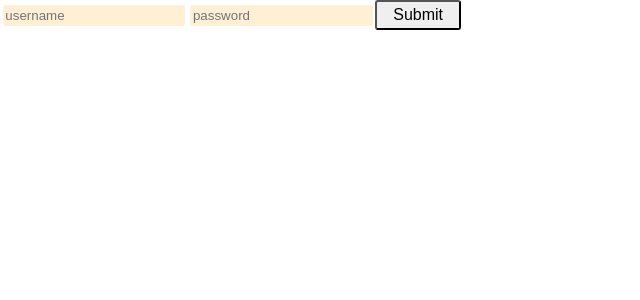
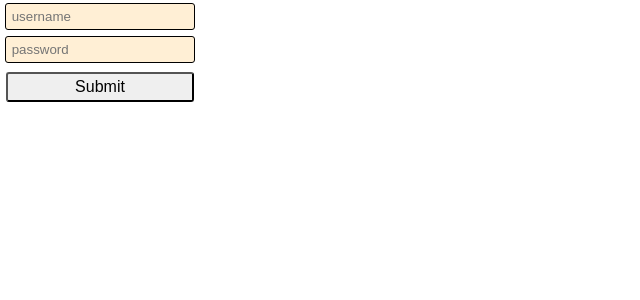
Before and after one commit to Quidiox/deep-chat, a React (Create React App) app: page / in a window 1280 px wide. Shown: the top 300 px of the page, without its empty margins (0-640 px from the left). Built offline with nearby package versions, Linux system fonts and the light colour scheme.

Commit message:
login page

```diff
--- a/src/components/blocks/StyledForm/Button.js
+++ b/src/components/blocks/StyledForm/Button.js
@@ -3,7 +3,8 @@ import styled from 'styled-components'
 const Button = styled.button`
   font-family: Arial;
   font-size: 1em;
-  padding: 0.25em 1em;
+  padding: 0.25em 0.4em;
+  margin: 0.4em;
   border-radius: 3px;
 `
 
--- a/src/components/blocks/StyledForm/Input.js
+++ b/src/components/blocks/StyledForm/Input.js
@@ -1,11 +1,11 @@
 import styled from 'styled-components'
 
 const Input = styled.input`
-  padding: 0.2em;
-  margin: 0.2em;
+  padding: 0.4em;
+  margin: 0.2em 0.4em 0.2em 0.4em;
   color: ${props => props.inputColor || 'black'};
   background: papayawhip;
-  border: none;
+  border: solid black 1px;
   border-radius: 3px;
 `
 
--- a/src/components/blocks/StyledForm/index.js
+++ b/src/components/blocks/StyledForm/index.js
@@ -2,7 +2,11 @@ import styled from 'styled-components'
 import Input from './Input'
 import Button from './Button'
 
-const StyledForm = styled.form``
+const StyledForm = styled.form`
+  display: flex;
+  flex-direction: column;
+  width: 200px;
+`
 
 StyledForm.Input = Input
 StyledForm.Button = Button
--- a/src/pages/auth/Login.js
+++ b/src/pages/auth/Login.js
@@ -1,16 +1,30 @@
-import React, { Component, Fragment } from 'react'
-import StyledForm from '../../components/blocks/StyledForm'
+import React, { Component } from 'react'
+import LoginForm from './LoginForm'
 
 class Login extends Component {
+  state = { username: '', password: '' }
+
+  login = e => {
+    e.preventDefault()
+  }
+
+  handleFieldChange = (e, fieldName) => {
+    console.log(fieldName)
+    this.setState({ [e.target.name]: e.target.value })
+  }
+
+  clearFields = () => {
+    this.setState({ username: '', password: '' })
+  }
+
   render() {
+    console.log(this.state)
     return (
-      <Fragment>
-        <StyledForm>
-          <StyledForm.Input placeholder="username" />
-          <StyledForm.Input placeholder="password" />
-          <StyledForm.Button>Submit</StyledForm.Button>
-        </StyledForm>
-      </Fragment>
+      <LoginForm
+        handleFieldChange={this.handleFieldChange}
+        login={this.login}
+        clearFields={this.clearFields}
+      />
     )
   }
 }
--- /dev/null
+++ b/src/pages/auth/LoginForm.js
@@ -0,0 +1,23 @@
+import React from 'react'
+import StyledForm from '../../components/blocks/StyledForm'
+
+const LoginForm = ({ login, handleFieldChange, clearFields }) => {
+  return (
+    <StyledForm>
+      <StyledForm.Input
+        name="username"
+        placeholder="username"
+        inputColor="blue"
+        onChange={handleFieldChange}
+      />
+      <StyledForm.Input
+        name="password"
+        placeholder="password"
+        onChange={handleFieldChange}
+      />
+      <StyledForm.Button onClick={login}>Submit</StyledForm.Button>
+    </StyledForm>
+  )
+}
+
+export default LoginForm
```
